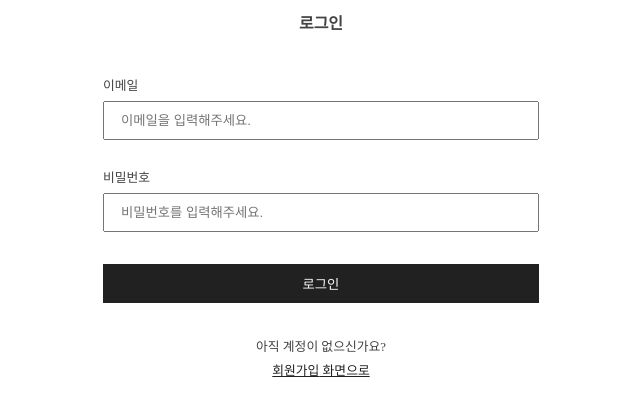
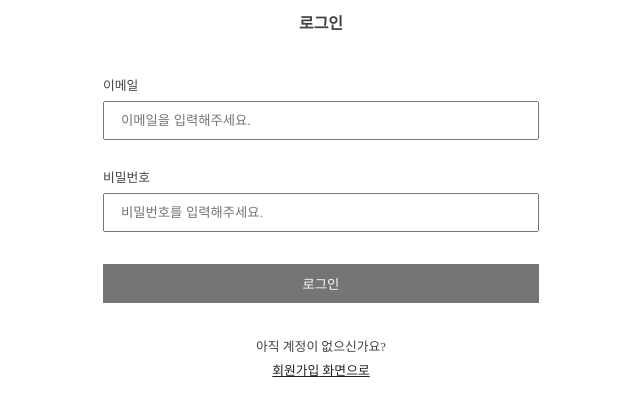
Before and after one commit to seungyeonchoo/memo, a React (Create React App) app: page / in a window 1280 px wide. Shown: the top 416 px of the page, without its empty margins (319-959 px from the left). Built offline with nearby package versions, Linux system fonts and the light colour scheme; no server answers.

Commit message:
Feat: AuthPage 구현

```diff
--- a/src/data/db.json
+++ b/src/data/db.json
@@ -6,6 +6,25 @@
       "password_confirm": "admin1234",
       "name": "admin",
       "id": 1
+    },
+    {
+      "email": "test@test.com",
+      "password": "$2a$10$xW3eAcTqPJTSy1wBA5DIcud/oN0p2FACfw.uIz9BXSQyUIWmb1H3K",
+      "name": "test계정",
+      "id": 2
+    },
+    {
+      "email": "test@t.com",
+      "password": "$2a$10$gMbn.ehO8DDy37cpQclCKO2Zhl8ujBQGiilfqoQ52SwcucUjKsNC.",
+      "name": "test",
+      "id": 3
+    },
+    {
+      "email": "aaa@aaa.com",
+      "password": "$2a$10$GE5USmFkSK5FqmNLQEdDKeblToRX7QukygSTZvsNNLzXN.ngXArxC",
+      "password_confirm": null,
+      "name": "aaa",
+      "id": 4
     }
   ]
 }
--- a/src/hooks/useAuth.js
+++ b/src/hooks/useAuth.js
@@ -3,7 +3,7 @@ import Http from '../services/Http';
 import TokenStorage from '../utils/TokenStorage';
 import useInput from './useInput';
 
-const useAuth = type => {
+const useAuth = (type, handleToggle) => {
   const authService = new Http(type);
   const tokenStorage = new TokenStorage();
 
@@ -11,9 +11,18 @@ const useAuth = type => {
   const { mutate } = useMutation(authService.post);
 
   const handleAuthEvent = () => {
-    mutate(inputState, {
-      onSuccess: data => tokenStorage.setToken(data.accessToken),
-    });
+    if (type === 'login') {
+      mutate(inputState, {
+        onSuccess: data => tokenStorage.setToken(data.accessToken),
+      });
+    }
+    if (type === 'signup') {
+      const signupInput = { ...inputState, password_confirm: true };
+      mutate(signupInput, {
+        onSuccess: data => tokenStorage.setToken(data.accessToken),
+      });
+      handleToggle();
+    }
   };
 
   return { handleAuthEvent };
--- a/src/hooks/useToggle.js
+++ b/src/hooks/useToggle.js
@@ -4,7 +4,7 @@ const useToggle = () => {
   const [isToggled, setIsToggled] = useState(false);
 
   const handleIsToggled = e => {
-    e.preventDefault();
+    // e.preventDefault();
     setIsToggled(!isToggled);
   };
 
--- a/src/pages/AuthPage/components/AuthButton.jsx
+++ b/src/pages/AuthPage/components/AuthButton.jsx
@@ -1,11 +1,19 @@
 import styled from 'styled-components';
 import useAuth from '../../../hooks/useAuth';
+import useInput from '../../../hooks/useInput';
+import { checkLoginInput, checkSignupInput } from '../../../utils/checkIsValid';
 
-const AuthButton = ({ type }) => {
+const AuthButton = ({ type, handleToggle }) => {
   const buttonName = type === 'login' ? '로그인' : '회원가입';
-  const { handleAuthEvent } = useAuth(type);
+  const { handleAuthEvent } = useAuth(type, handleToggle);
+  const { inputState } = useInput();
+  const isValid = type === 'login' ? checkLoginInput(inputState) : checkSignupInput(inputState);
 
-  return <Button onClick={handleAuthEvent}>{buttonName}</Button>;
+  return (
+    <Button onClick={handleAuthEvent} disabled={!isValid}>
+      {buttonName}
+    </Button>
+  );
 };
 
 export default AuthButton;
@@ -18,4 +26,8 @@ const Button = styled.button`
   background-color: #212121;
   border: none;
   cursor: pointer;
+  &:disabled {
+    background-color: #757575;
+    cursor: auto;
+  }
 `;
--- a/src/pages/AuthPage/components/AuthInput.jsx
+++ b/src/pages/AuthPage/components/AuthInput.jsx
@@ -11,6 +11,7 @@ const AuthInput = ({ label, type }) => {
         type={type}
         name={label}
         placeholder={Place_Holder[label]}
+        // onChange={label !== 'password_confirm' ? handleInputChange : null}
         onChange={handleInputChange}
       />
     </Label>
--- /dev/null
+++ b/src/utils/checkIsValid.js
@@ -0,0 +1,13 @@
+export const checkLoginInput = input => {
+  const idCheck = /^([a-z0-9_\.-]+)@([\da-z\.-]+)\.([a-z\.]{2,6})$/g;
+  const passwordCheck = /^.{8,}$/g;
+  const validation = idCheck.test(input.email) && passwordCheck.test(input.password);
+  if (input.email === undefined || input.password === undefined) return false;
+  return validation;
+};
+
+export const checkSignupInput = input => {
+  const validation = checkLoginInput(input) && input.password === input.password_confirm;
+  if (input.password_confirm === undefined || input.name === undefined) return false;
+  return validation;
+};
```
